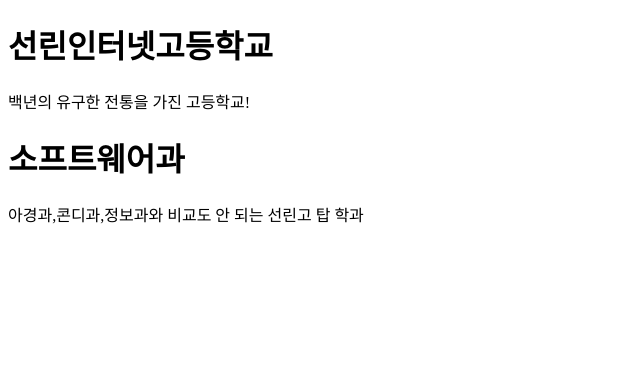
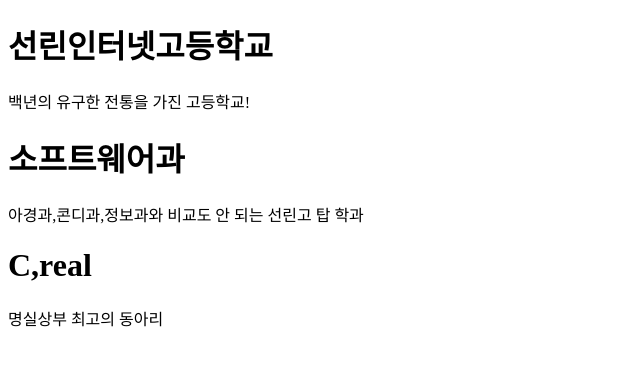
Before and after one commit to sunrin112/wang, a plain HTML site: page index.html in a window 1280 px wide. Shown: the whole page, without its empty margins (0-640 px from the left). Drawn offline with Linux system fonts and the light colour scheme.

Commit message:
동아리 소개

```diff
--- a/index.html
+++ b/index.html
@@ -10,5 +10,7 @@
     <p>백년의 유구한 전통을 가진 고등학교!</p>
     <h1>소프트웨어과</h1>
     <p>아경과,콘디과,정보과와 비교도 안 되는 선린고 탑 학과</p>
+    <h1>C,real</h1>
+    <p>명실상부 최고의 동아리</p>
 </body>
 </html>
```
